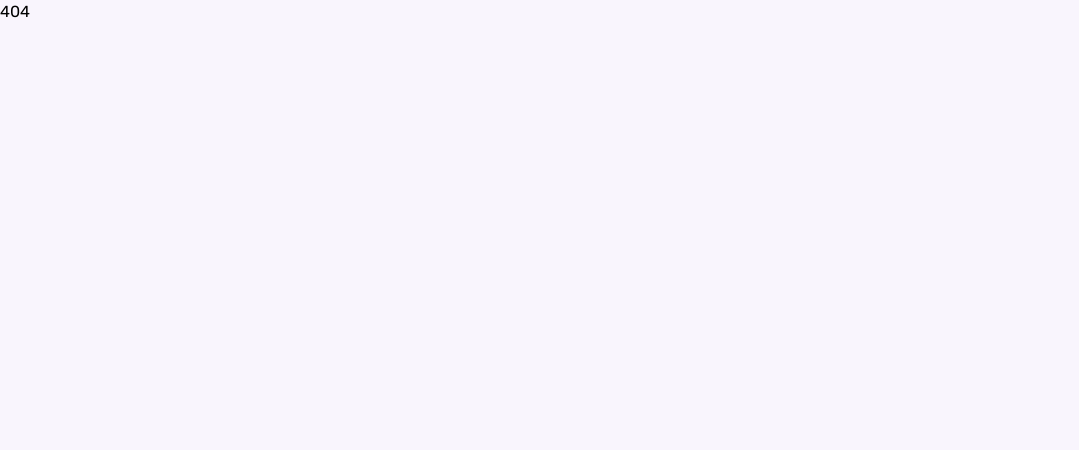
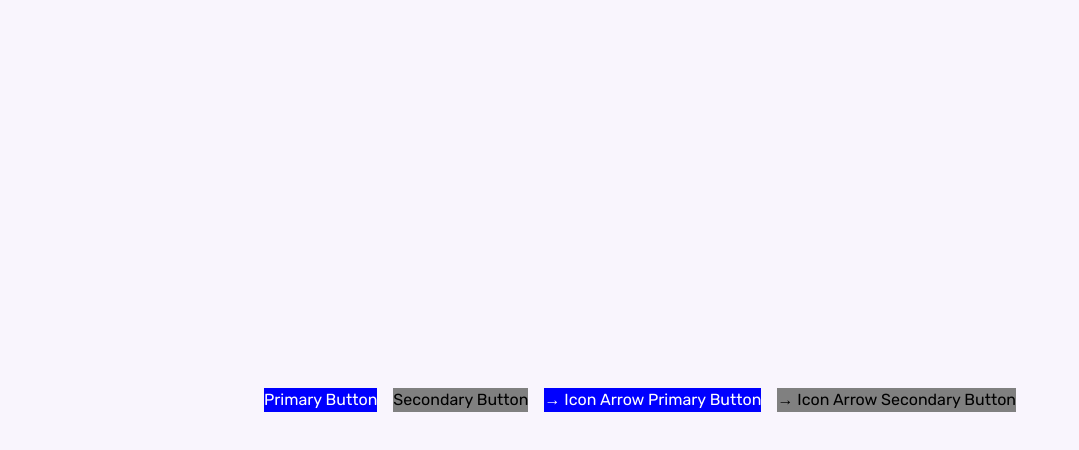
Before and after one commit to sakib-xrz/flexpoint-task, a React (Vite) app: page /problem-3 in a window 1280 px wide. Before the commit this address had no page. Shown: the top 450 px of the page, without its empty margins (0-1079 px from the left). Built offline with nearby package versions, Linux system fonts and the light colour scheme.

Commit message:
Update README and add Problem 3 page with Button component; refactor Problem 2 layout

```diff
--- a/src/pages/problem-2/index.tsx
+++ b/src/pages/problem-2/index.tsx
@@ -1,6 +1,7 @@
 import { useState } from "react";
 import AddProductForm from "./components/AddProductForm";
 import ProductList from "./components/ProductList";
+import Container from "../../components/Container";
 
 export interface Product {
   id: number;
@@ -22,10 +23,10 @@ export default function Problem2() {
   };
 
   return (
-    <div>
+    <Container>
       <h1>Product List</h1>
       <AddProductForm addProduct={addProduct} />
       <ProductList products={products} />
-    </div>
+    </Container>
   );
 }
--- /dev/null
+++ b/src/pages/problem-3/components/Button.tsx
@@ -0,0 +1,34 @@
+import React from "react";
+
+type ButtonProps = {
+  variant?:
+    | "primary"
+    | "secondary"
+    | "icon-arrow-primary"
+    | "icon-arrow-secondary"
+    | "default";
+  children: React.ReactNode;
+  onClick: () => void;
+};
+
+const Button: React.FC<ButtonProps> = ({
+  variant = "default",
+  children,
+  onClick,
+}) => {
+  const styles: Record<string, React.CSSProperties> = {
+    primary: { backgroundColor: "blue", color: "white" },
+    secondary: { backgroundColor: "gray", color: "black" },
+  };
+
+  const isArrow = variant.includes("icon-arrow");
+  const buttonStyle = styles[variant.replace("icon-arrow-", "")] || {};
+
+  return (
+    <button style={buttonStyle} onClick={onClick}>
+      {isArrow && <span>&rarr;</span>} {children}
+    </button>
+  );
+};
+
+export default Button;
--- /dev/null
+++ b/src/pages/problem-3/index.tsx
@@ -0,0 +1,32 @@
+import Button from "./components/Button";
+
+export default function Problem3() {
+  return (
+    <div className="flex items-center justify-center h-screen gap-4">
+      <Button variant="primary" onClick={() => alert("Primary Button Clicked")}>
+        Primary Button
+      </Button>
+
+      <Button
+        variant="secondary"
+        onClick={() => alert("Secondary Button Clicked")}
+      >
+        Secondary Button
+      </Button>
+
+      <Button
+        variant="icon-arrow-primary"
+        onClick={() => alert("Icon Arrow Primary Button Clicked")}
+      >
+        Icon Arrow Primary Button
+      </Button>
+
+      <Button
+        variant="icon-arrow-secondary"
+        onClick={() => alert("Icon Arrow Secondary Button Clicked")}
+      >
+        Icon Arrow Secondary Button
+      </Button>
+    </div>
+  );
+}
--- a/src/router/route.tsx
+++ b/src/router/route.tsx
@@ -2,6 +2,7 @@ import { createBrowserRouter } from "react-router-dom";
 import App from "../App";
 import Home from "../pages/home";
 import Problem2 from "../pages/problem-2";
+import Problem3 from "../pages/problem-3";
 
 const router = createBrowserRouter([
   {
@@ -17,6 +18,10 @@ const router = createBrowserRouter([
         path: "/problem-2",
         element: <Problem2 />,
       },
+      {
+        path: "/problem-3",
+        element: <Problem3 />,
+      },
     ],
   },
 ]);
```
Also changed, not shown: 1 other file (tests, documents, lock files or other folders).
